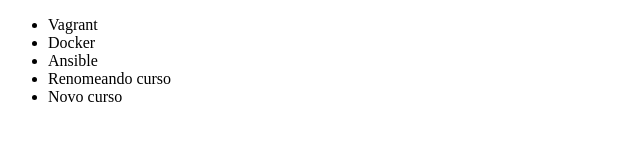
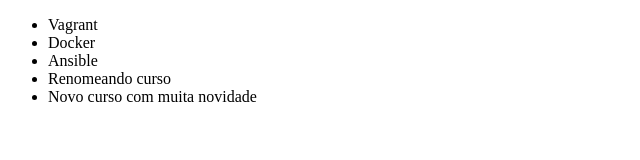
Before and after one commit to kaikeiaralian/learning-git, a plain HTML site: page index.html in a window 1280 px wide. Shown: the whole page, without its empty margins (0-640 px from the left). Drawn offline with Linux system fonts and the light colour scheme.

Commit message:
add new course

```diff
--- a/index.html
+++ b/index.html
@@ -10,7 +10,7 @@
         <li>Docker</li>
         <li>Ansible</li>
         <li>Renomeando curso</li>
-        <li>Novo curso</li>
+        <li>Novo curso com muita novidade</li>
     </ul>
 </body>
 </html>
```
